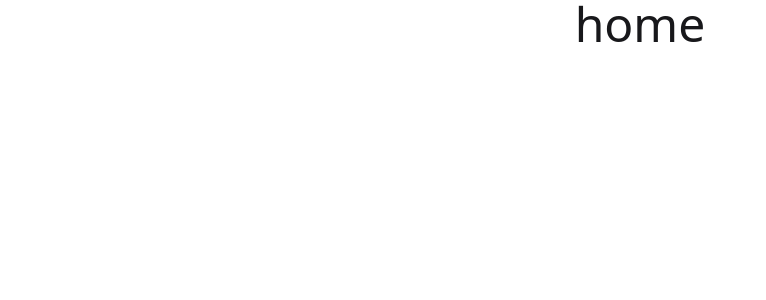
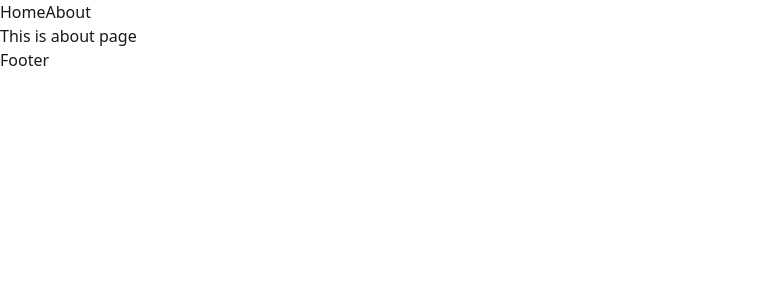
Before and after one commit to Shorif4321/N242-3-Final-frontend, a React (Vite) app: page /about in a window 1280 px wide. Shown: the top 300 px of the page, without its empty margins (0-766 px from the left). Built offline with nearby package versions, Linux system fonts and the light colour scheme.

Commit message:
routing setup done

```diff
--- a/package.json
+++ b/package.json
@@ -13,6 +13,7 @@
     "@tailwindcss/vite": "^4.0.15",
     "react": "^19.0.0",
     "react-dom": "^19.0.0",
+    "react-router-dom": "^7.4.0",
     "tailwindcss": "^4.0.15"
   },
   "devDependencies": {
--- a/src/App.jsx
+++ b/src/App.jsx
@@ -1,10 +1,12 @@
+import { RouterProvider } from "react-router-dom";
 import "./App.css";
+import router from "./Routes/route";
 
 function App() {
   return (
-    <>
-      <div className="text-5xl text-center">home</div>
-    </>
+    <div>
+      <RouterProvider router={router}></RouterProvider>
+    </div>
   );
 }
 
--- /dev/null
+++ b/src/Layout/Main.jsx
@@ -0,0 +1,16 @@
+import React from "react";
+import { Outlet } from "react-router-dom";
+import Header from "../Pages/Shared/Header/Header";
+import Footer from "../Pages/Shared/Footer/Footer";
+
+const Main = () => {
+  return (
+    <div>
+      <Header></Header>
+      <Outlet></Outlet>
+      <Footer></Footer>
+    </div>
+  );
+};
+
+export default Main;
--- /dev/null
+++ b/src/Pages/About/About.jsx
@@ -0,0 +1,11 @@
+import React from "react";
+
+const About = () => {
+  return (
+    <div>
+      <h1>This is about page</h1>
+    </div>
+  );
+};
+
+export default About;
--- /dev/null
+++ b/src/Pages/Contact/Contact.jsx
@@ -0,0 +1,11 @@
+import React from "react";
+
+const Contact = () => {
+  return (
+    <div>
+      <h1>Contact page</h1>
+    </div>
+  );
+};
+
+export default Contact;
--- /dev/null
+++ b/src/Pages/Home/Home.jsx
@@ -0,0 +1,11 @@
+import React from "react";
+
+const Home = () => {
+  return (
+    <div>
+      <h1>Home page </h1>
+    </div>
+  );
+};
+
+export default Home;
--- /dev/null
+++ b/src/Pages/Shared/Footer/Footer.jsx
@@ -0,0 +1,11 @@
+import React from "react";
+
+const Footer = () => {
+  return (
+    <div>
+      <h1>Footer </h1>
+    </div>
+  );
+};
+
+export default Footer;
--- /dev/null
+++ b/src/Pages/Shared/Header/Header.jsx
@@ -0,0 +1,13 @@
+import React from "react";
+import { Link } from "react-router-dom";
+
+const Header = () => {
+  return (
+    <div>
+      <Link to="/">Home</Link>
+      <Link to="/about">About</Link>
+    </div>
+  );
+};
+
+export default Header;
```
Also changed, not shown: src/Routes/Route.jsx (added, +27 -0 lines), 1 other file (tests, documents, lock files or other folders).
